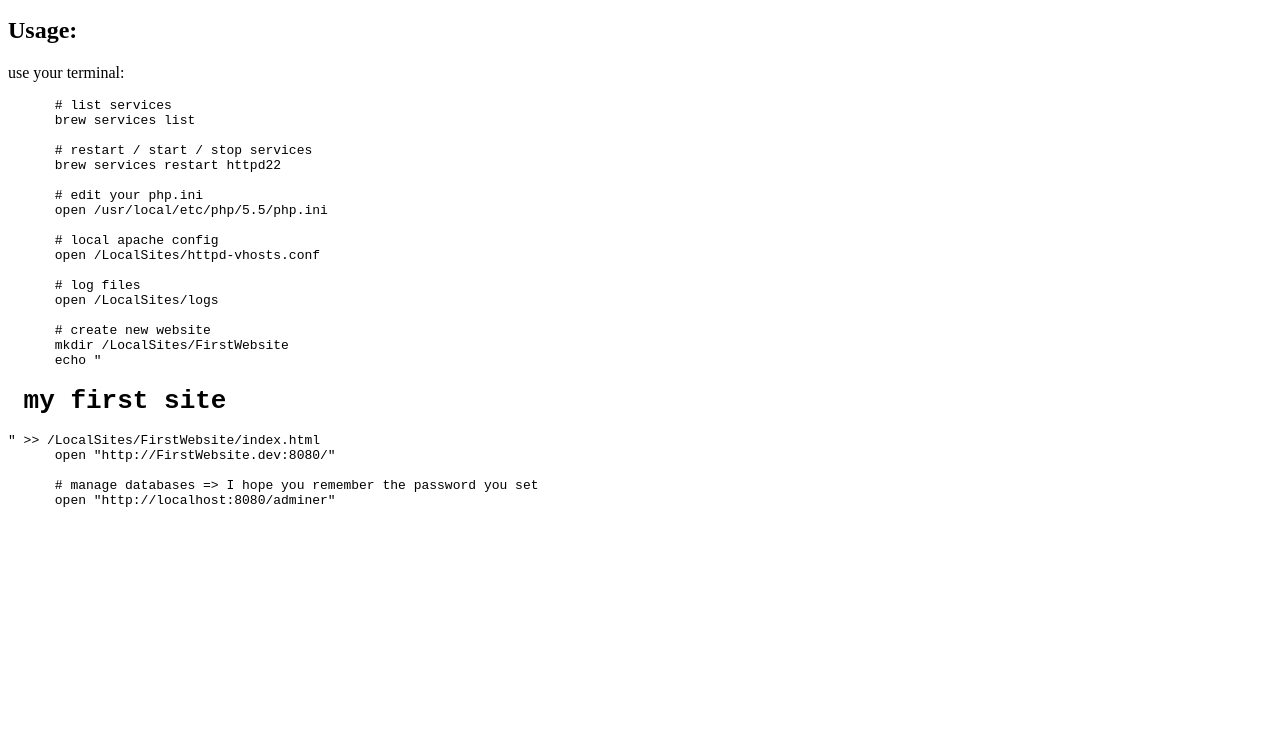
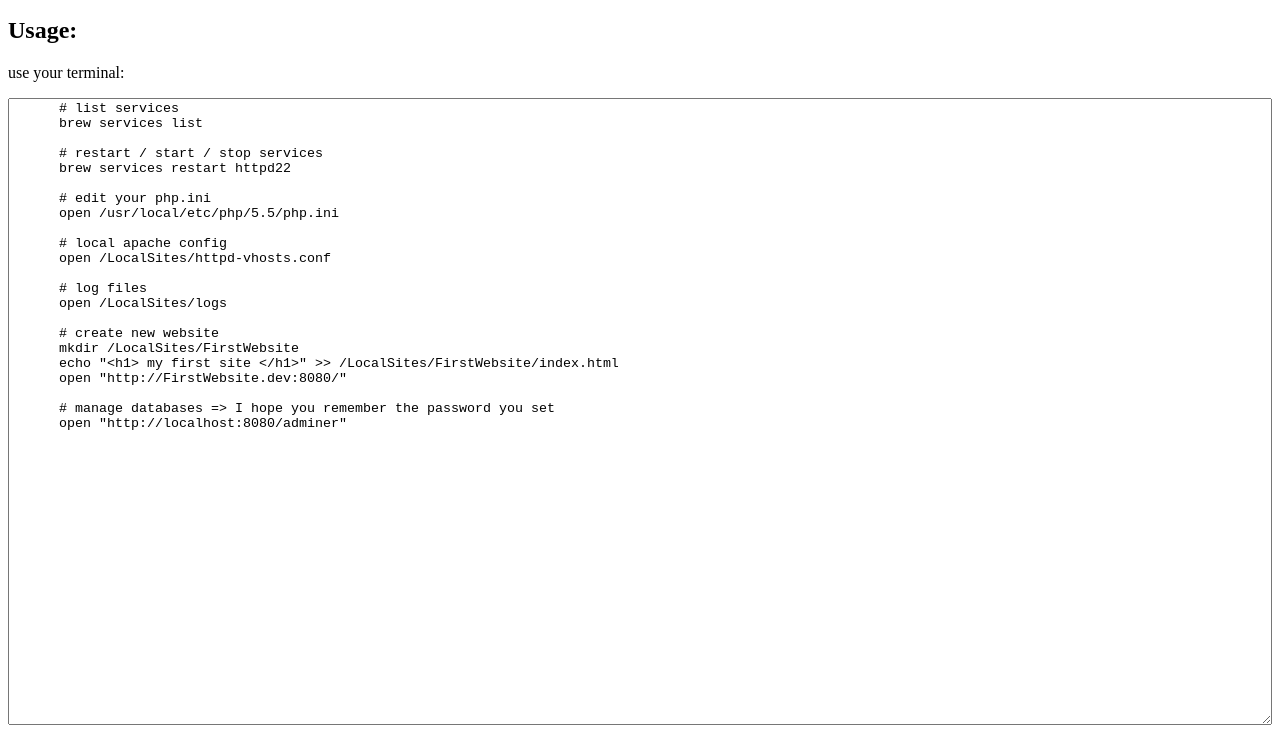
Before and after one commit to wingsuitist/brewamp, a plain HTML site: page src/index.html in a window 1280 px wide. Shown: the part 123-856 px from the top of the page. Before the commit the page ends 800 px from the top, so only its background shows below. Drawn offline with Linux system fonts and the light colour scheme.

Commit message:
copy paste friendly index.html

```diff
--- a/src/index.html
+++ b/src/index.html
@@ -15,7 +15,7 @@
     <p>
       use your terminal:
     </p>
-    <pre>
+    <textarea style="width:100%; height:80%;">
       # list services
       brew services list
 
@@ -38,6 +38,6 @@
 
       # manage databases => I hope you remember the password you set
       open "http://localhost:8080/adminer"
-    </pre>
+    </textarea>
   </body>
 </html>
```
